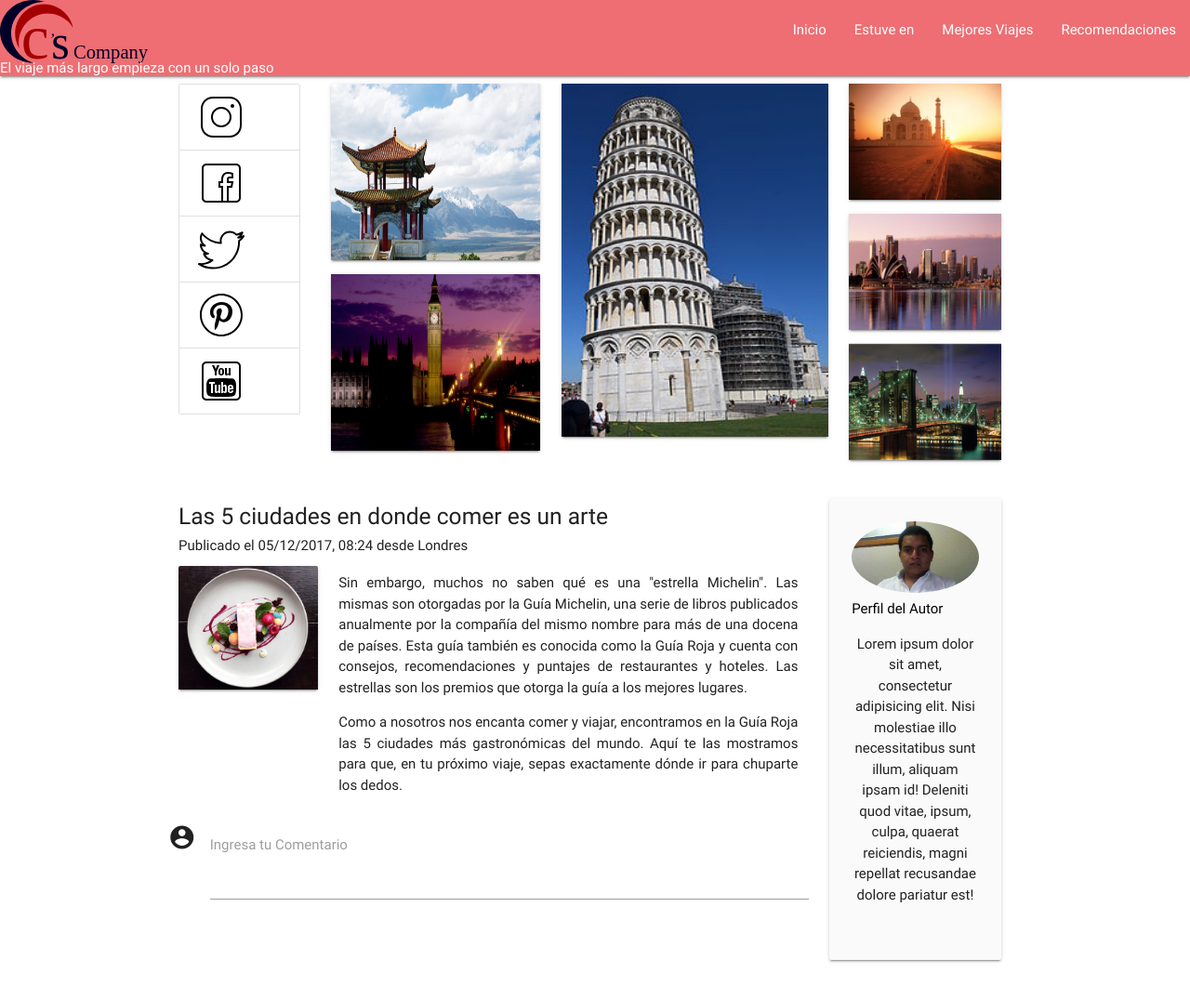
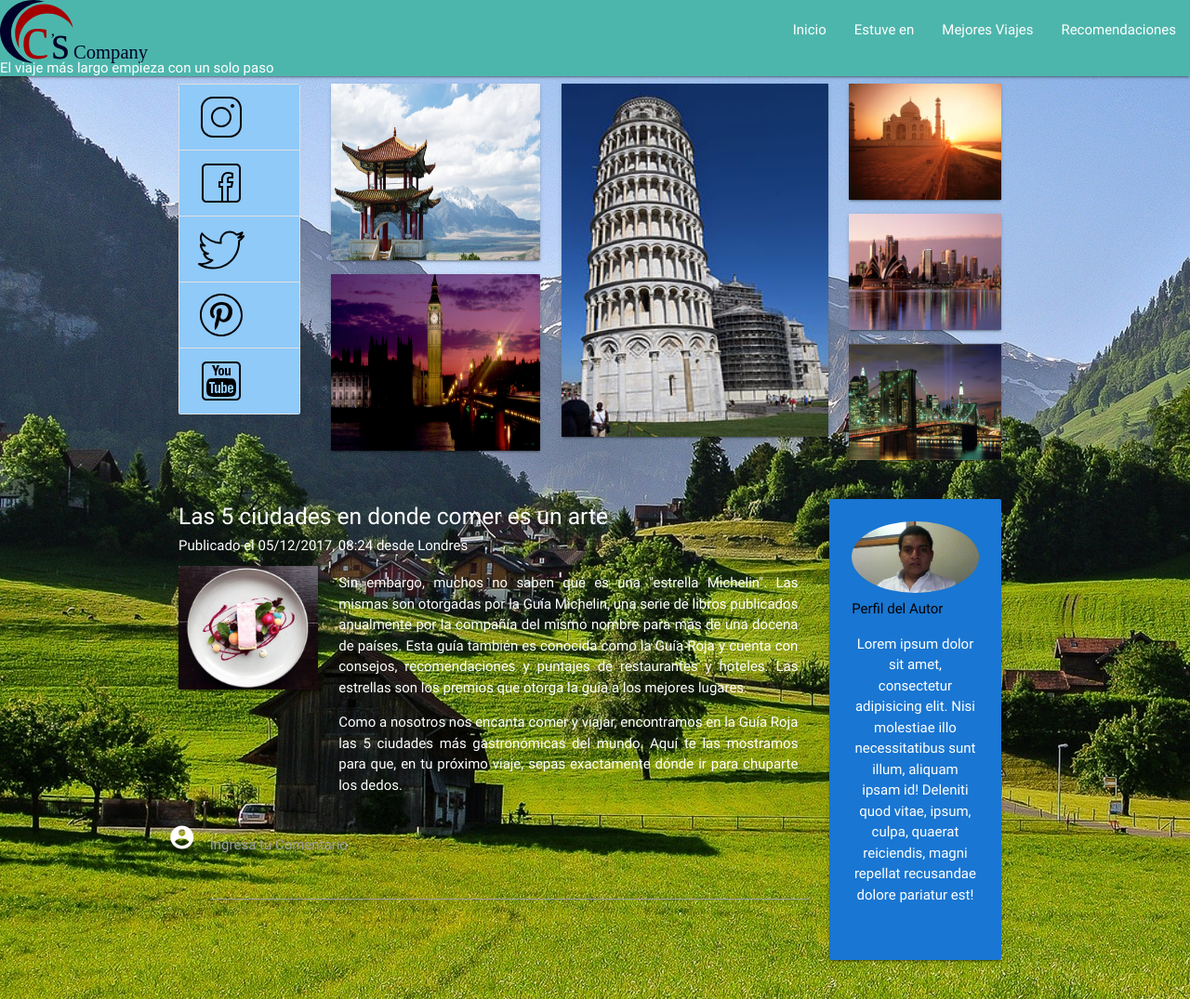
Before and after one commit to AddOn2394/NextUFrameworkCSS, a plain HTML site: page BlogTurismo/index.html in a window 1280 px wide. Shown: the whole page at 93% size. Drawn offline with nearby package versions, Linux system fonts and the light colour scheme.

Commit message:
finalización blog de turismo

```diff
--- a/BlogTurismo/css/estilo.css
+++ b/BlogTurismo/css/estilo.css
@@ -4,3 +4,9 @@
 .articulo{
     text-align: justify;
 }
+body{
+    background-image: url(../img/fotoBlog.jpg);
+    background-attachment: fixed;
+    overflow: scroll;
+   color: white;
+}
--- a/BlogTurismo/index.html
+++ b/BlogTurismo/index.html
@@ -12,7 +12,7 @@
     </head>
 
     <body>
-        <nav class="nav-extended">
+        <nav class="nav-extended  teal lighten-2">
             <div class="nav-wrapper">
               <a href="#" class="brand-logo">
                   <img src="img/Logo.svg" height="80px"/>
@@ -37,41 +37,41 @@
         </nav>
         <div class="container">
             <div class="row">
-                <div class="col m2">
-                    <div class="collection">
-                        <a href="#!" class="collection-item">
+                <div class="col s12 m2">
+                    <div class="collection   blue ">
+                        <a href="#!" class="collection-item blue center lighten-3">
                             <img class="materialboxed" width="50" src="img/Instagram.svg">
                         </a>
-                        <a href="#!" class="collection-item">
+                        <a href="#!" class="collection-item blue lighten-3">
                             <img class="materialboxed" width="50" src="img/Facebook.svg">
                         </a>
-                        <a href="#!" class="collection-item">
+                        <a href="#!" class="collection-item blue lighten-3">
                             <img class="materialboxed" width="50" src="img/Twitter.svg">
                         </a>
-                        <a href="#!" class="collection-item">
+                        <a href="#!" class="collection-item blue lighten-3">
                             <img class="materialboxed" width="50" src="img/Pinterest.svg">
                         </a>
-                        <a href="#!" class="collection-item">
+                        <a href="#!" class="collection-item blue lighten-3">
                             <img class="materialboxed" width="50" src="img/Youtube.svg">
                         </a>
                     </div>
                 </div>
                 <div class="col m10">
-                    <div class="col m4">
-                        <div class="card">
+                    <div class="col s12 m4">
+                        <div class="card ">
                             <img class="materialboxed foto"  src="img/fotochina.jpg" height="190">
                         </div>
                         <div class="card">
                             <img class="materialboxed foto" src="img/fotolondres.jpg" height="190">
                         </div>
                     </div>
-                    <div class="col m5">
+                    <div class="col s12 m5">
                         <div class="card">
                            <img class="materialboxed foto"
                             src="img/fotopisa.JPG" height="380">
                         </div>
                     </div>
-                    <div class="col m3">
+                    <div class="col s12 m3">
                         <div class="card">
                             <img class="materialboxed foto" height="125" src="img/fototahjmahal.jpg">
                         </div>
@@ -119,7 +119,7 @@
                 </div>
                 <div class="col m3">
                       <div class="col s12">
-                        <div class="card-panel grey lighten-5 z-depth-1">
+                        <div class="card-panel blue darken-2">
                           <div class="row">
                             <div class="col s12">
                               <img src="img/fotoAutor.jpg" alt="" class="circle responsive-img">
```
Also changed, not shown: BlogTurismo/img/fotoBlog.jpg (added).
